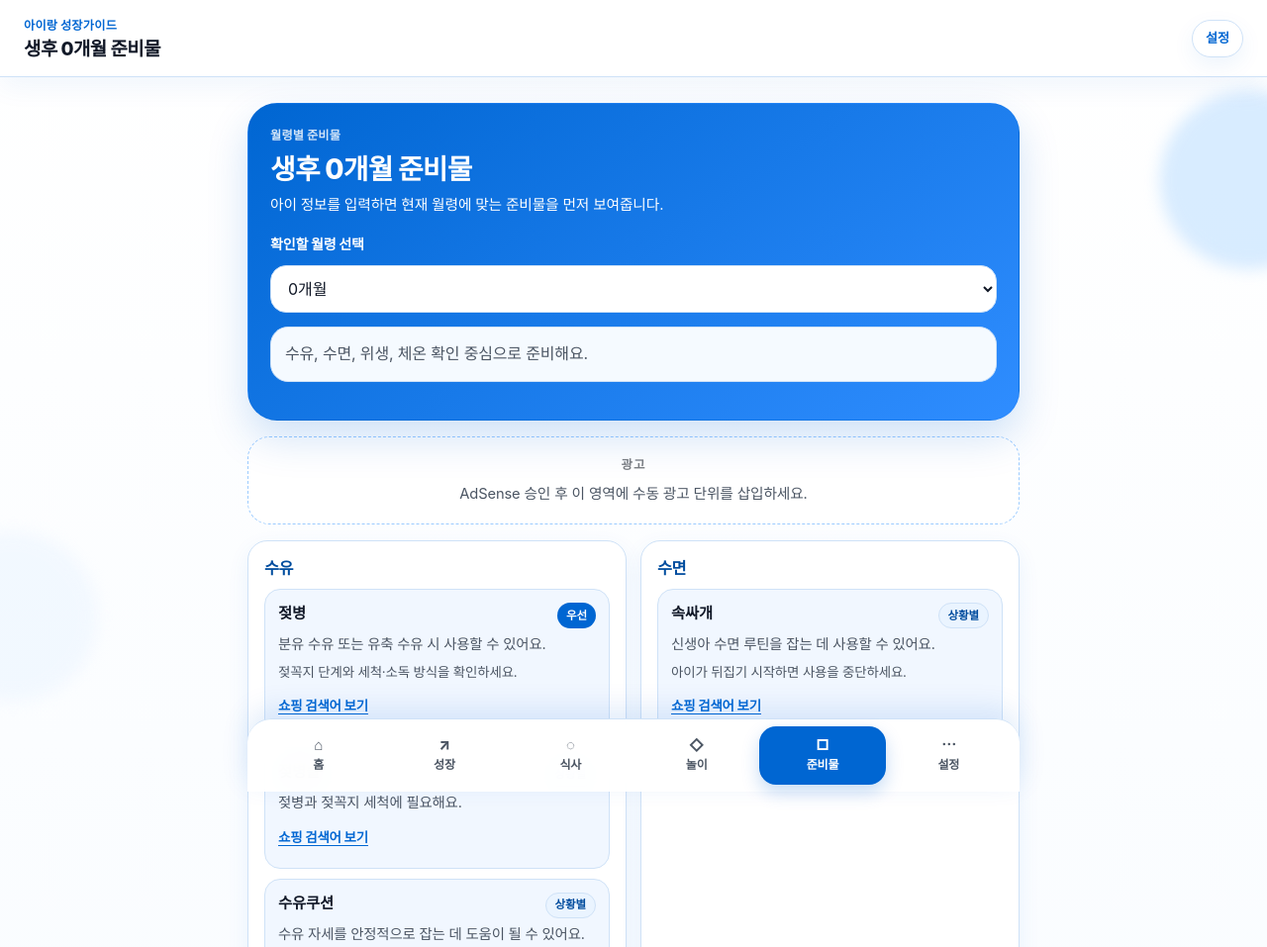
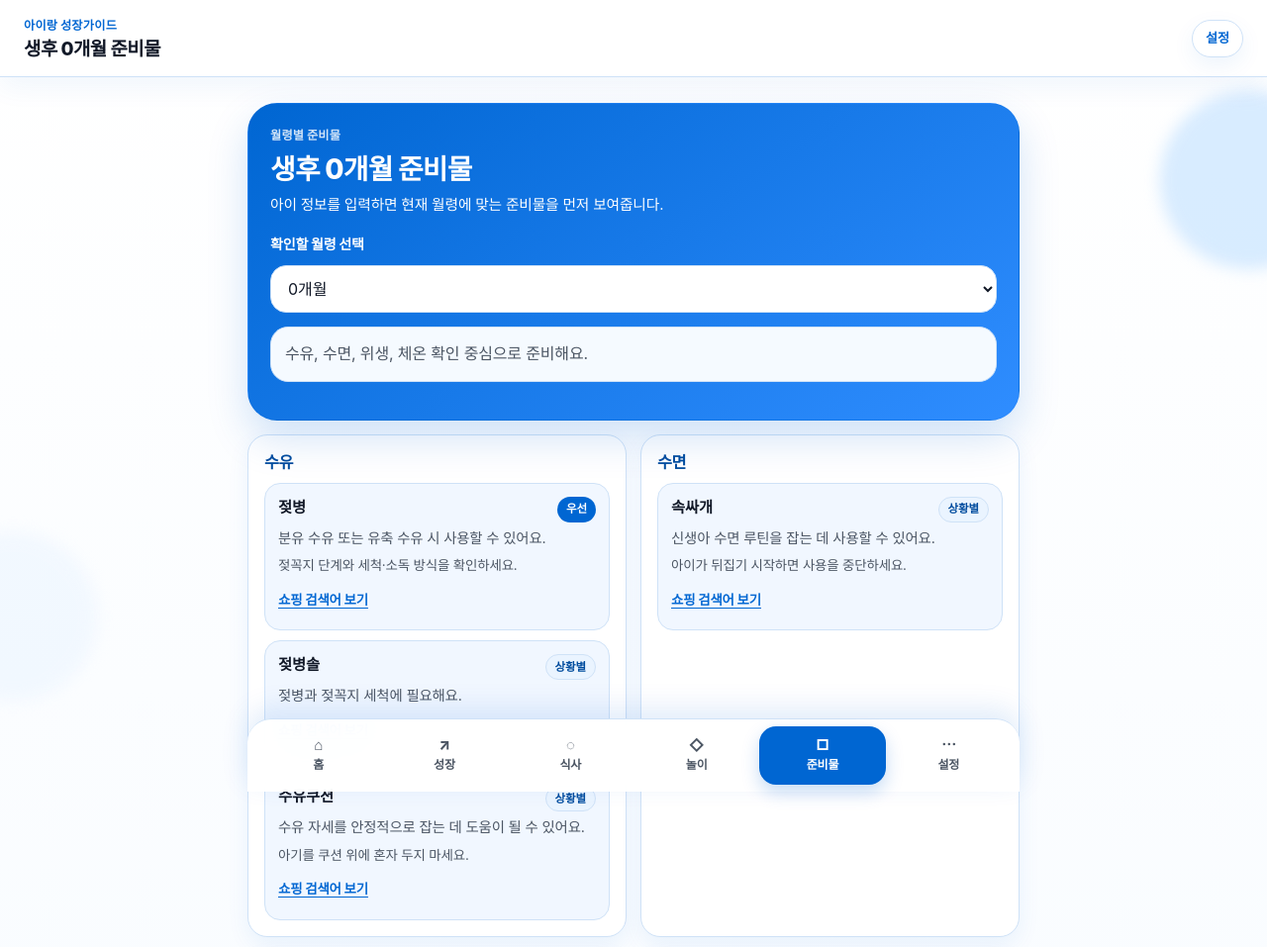
Before and after one commit to ztc0320/airang-growth-guide, a plain HTML site: page products.html in a window 1280 px wide. Shown: the top 957 px of the page at 99% size. Drawn offline with Linux system fonts and the light colour scheme; a web font is replaced by a local one.

Commit message:
Delete ad section from products.html
Removed ad section from products.html.

```diff
--- a/products.html
+++ b/products.html
@@ -53,12 +53,6 @@
         <p id="productsSummary" class="product-summary"></p>
       </section>
 
-      <section class="ad-card" aria-label="광고 영역">
-        <p class="ad-label">광고</p>
-        <p class="muted">AdSense 승인 후 이 영역에 수동 광고 단위를 삽입하세요.</p>
-        <!-- 예: <ins class="adsbygoogle" ...></ins> -->
-      </section>
-
       <section class="grid product-grid" id="productCategoryList" aria-label="월령별 준비물 목록"></section>
       <section class="product-disclaimer" id="productDisclaimer"></section>
     </main>
```
